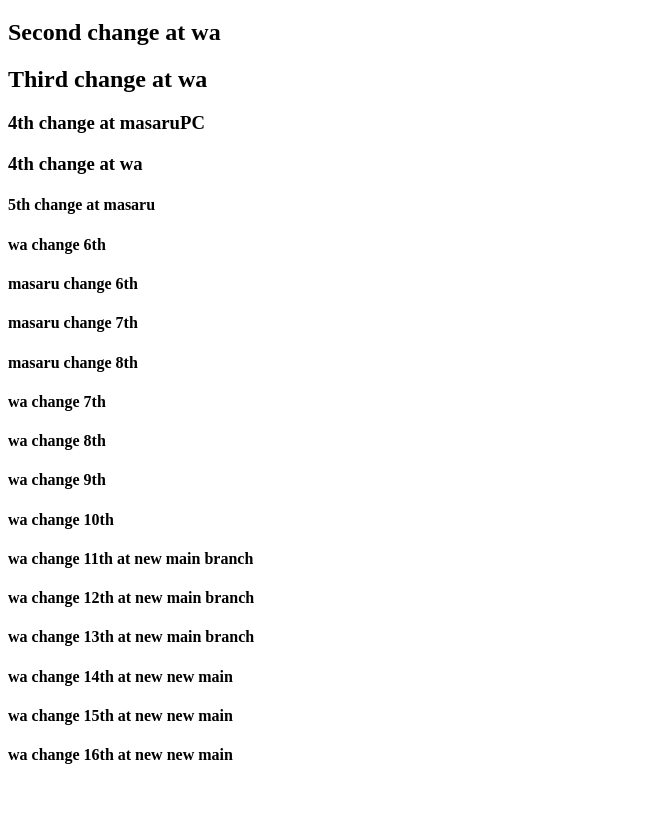
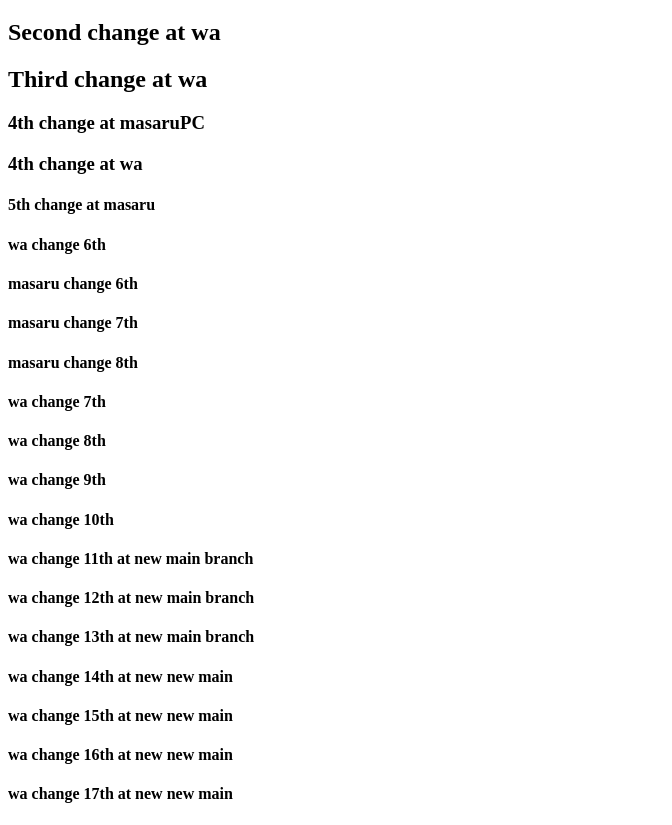
Before and after one commit to masaru19900208/gitTestRepo, a plain HTML site: page index.html in a window 1280 px wide. Shown: the part 210-1035 px from the top of the page, without its empty margins (0-672 px from the left). Before the commit the page ends 995 px from the top, so only its background shows below. Drawn offline with Linux system fonts and the light colour scheme.

Commit message:
wa change 17th

```diff
--- a/index.html
+++ b/index.html
@@ -32,6 +32,7 @@
   <h4>wa change 14th at new new main</h4>
   <h4>wa change 15th at new new main</h4>
   <h4>wa change 16th at new new main</h4>
+  <h4>wa change 17th at new new main</h4>
 </body>
 
 </html>
```
